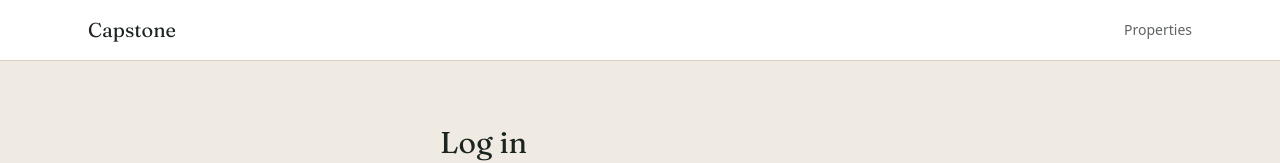
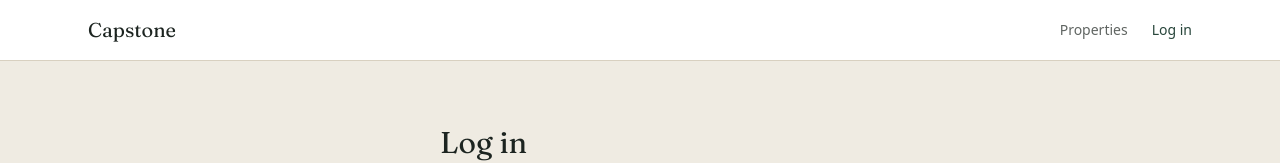
Before and after one commit to dboatengg/capstone-frontend, a Next.js app: page /login in a window 1280 px wide. Shown: the top 163 px of the page. Built offline with nearby package versions, Linux system fonts and the light colour scheme.

Commit message:
Split nav into its own client component with auth-aware login/logout UI

```diff
--- a/app/layout.tsx
+++ b/app/layout.tsx
@@ -1,7 +1,7 @@
-import Link from 'next/link';
 import { Fraunces, IBM_Plex_Sans } from 'next/font/google';
+import { AuthProvider } from '@/context/AuthContext';
+import Nav from '@/components/Nav';
 import './globals.css';
-import { AuthProvider } from '@/context/AuthContext';
 
 const fraunces = Fraunces({
   subsets: ['latin'],
@@ -21,20 +21,8 @@ export default function RootLayout({ children }: { children: React.ReactNode })
     <html lang="en">
       <body className={`${fraunces.variable} ${plexSans.variable} font-sans`}>
         <AuthProvider>
-        <header className="border-b border-[var(--color-stone-line)] bg-white">
-          <nav className="max-w-6xl mx-auto px-6 py-4 flex items-center justify-between">
-            <Link href="/" className="font-display text-xl text-[var(--color-ink)]">
-              Capstone
-            </Link>
-            <Link
-              href="/properties"
-              className="text-sm font-medium text-[var(--color-ink)]/70 hover:text-[var(--color-forest)] transition-colors"
-            >
-              Properties
-            </Link>
-          </nav>
-        </header>
-        {children}
+          <Nav />
+          {children}
         </AuthProvider>
       </body>
     </html>
--- /dev/null
+++ b/components/Nav.tsx
@@ -0,0 +1,55 @@
+'use client';
+
+import Link from 'next/link';
+import { useRouter } from 'next/navigation';
+import { useAuth } from '@/context/AuthContext';
+
+export default function Nav() {
+  const { user, logout } = useAuth();
+  const router = useRouter();
+
+  function handleLogout() {
+    logout();
+    router.push('/');
+  }
+
+  return (
+    <header className="border-b border-[var(--color-stone-line)] bg-white">
+      <nav className="max-w-6xl mx-auto px-6 py-4 flex items-center justify-between">
+        <Link href="/" className="font-display text-xl text-[var(--color-ink)]">
+          Capstone
+        </Link>
+
+        <div className="flex items-center gap-6">
+          <Link
+            href="/properties"
+            className="text-sm font-medium text-[var(--color-ink)]/70 hover:text-[var(--color-forest)] transition-colors"
+          >
+            Properties
+          </Link>
+
+          {user ? (
+            <div className="flex items-center gap-4">
+              <span className="text-sm text-[var(--color-ink)]/70">
+                {user.name} <span className="text-[var(--color-ink)]/40">({user.userType})</span>
+              </span>
+              <button
+                onClick={handleLogout}
+                className="text-sm font-medium text-[var(--color-clay)] hover:text-[var(--color-ink)] transition-colors"
+              >
+                Logout
+              </button>
+            </div>
+          ) : (
+            <Link
+              href="/login"
+              className="text-sm font-medium text-[var(--color-forest)] hover:text-[var(--color-ink)] transition-colors"
+            >
+              Log in
+            </Link>
+          )}
+        </div>
+      </nav>
+    </header>
+  );
+}
```
